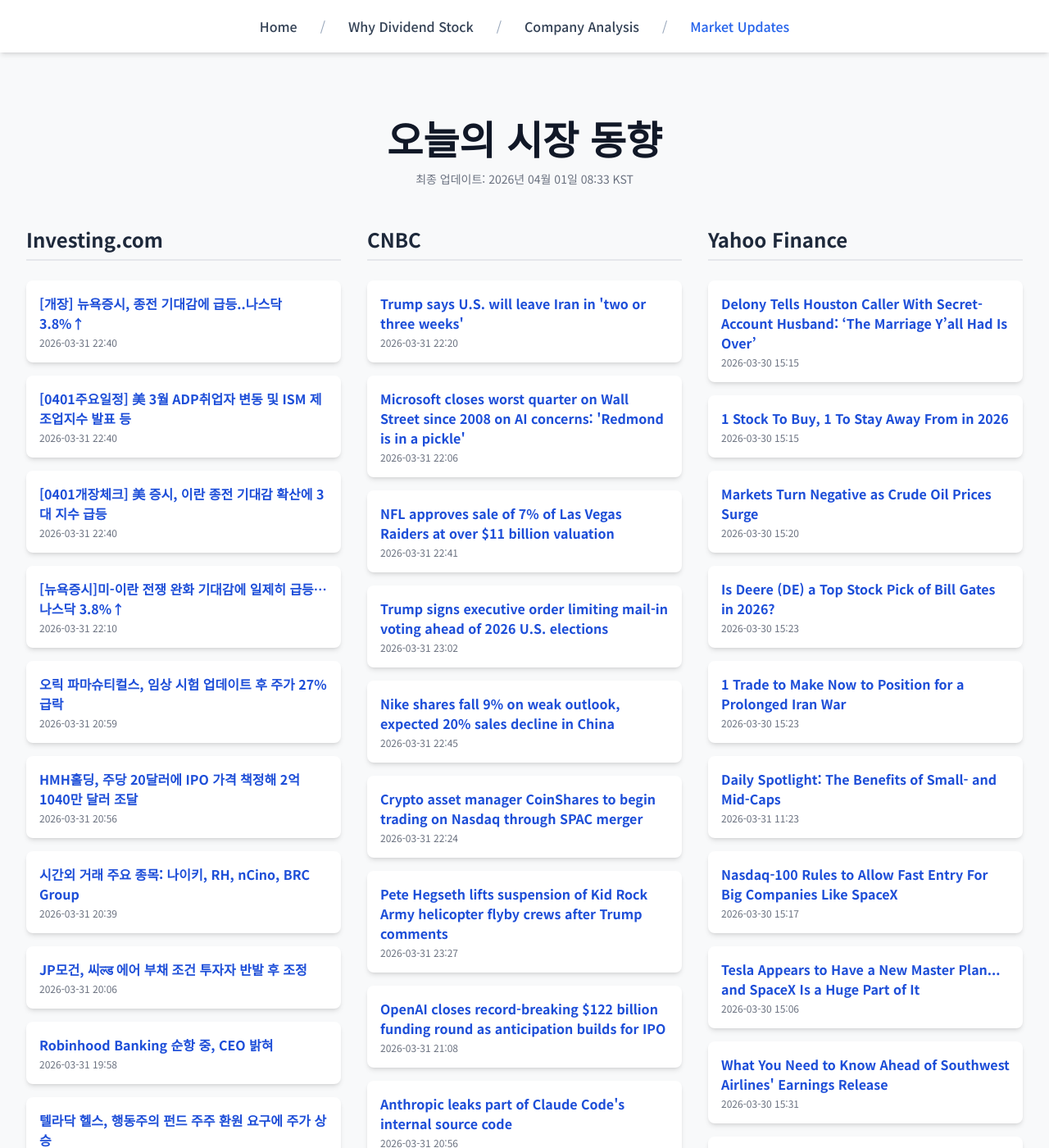
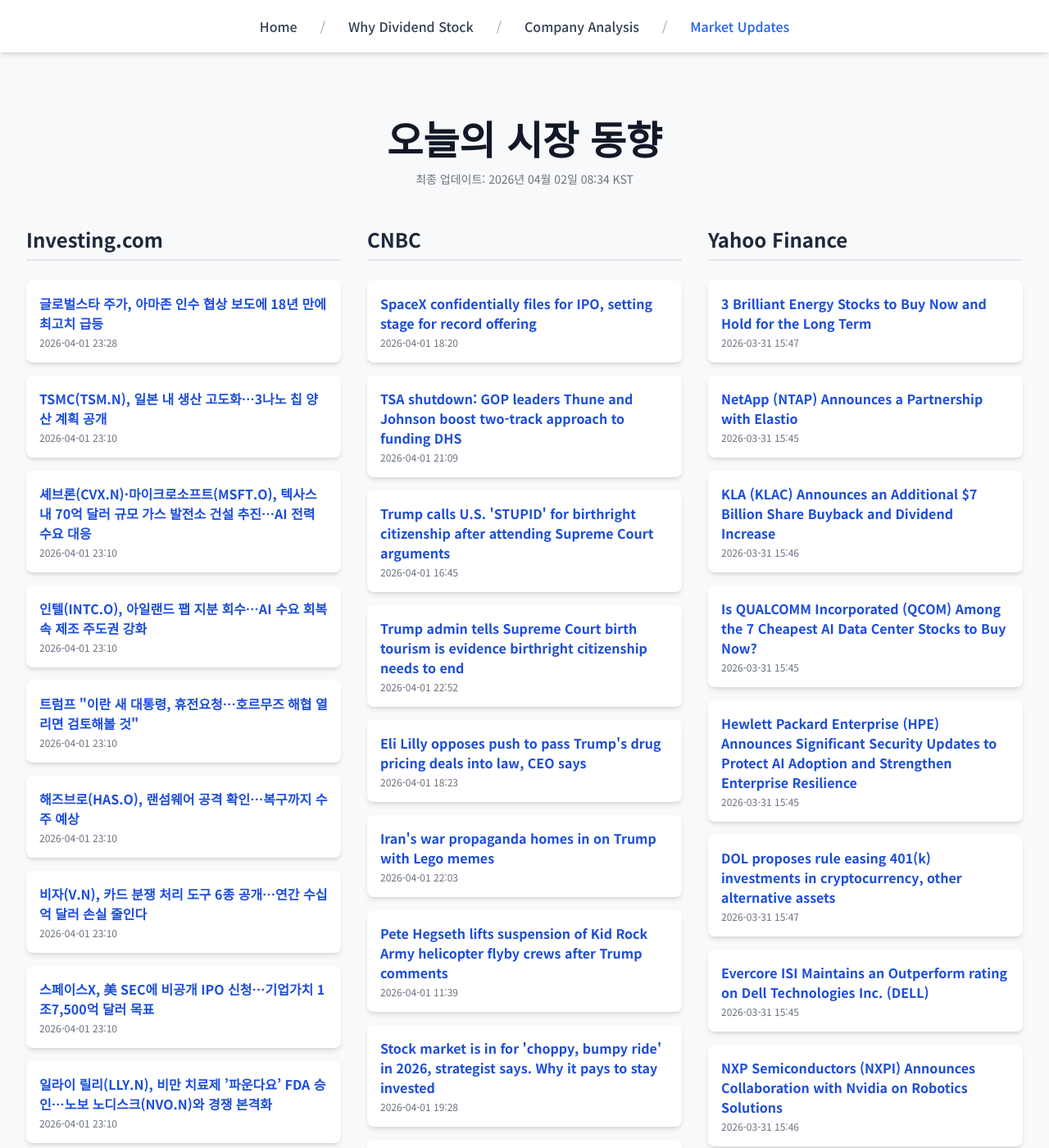
Before and after one commit to Kay-Hwang/my-company-analysis, a Jekyll site: the page built from market-updates.html, in a window 1280 px wide and 1400 px high. Shown: the whole window at 82% size. Built offline with Jekyll 4.4.1, drawn with Linux system fonts in a browser that asks for light colours; nearby versions of some CDN libraries; a script that is not in the unit is left out; some of the changed text lies outside the part shown.

Commit message:
Update daily data

```diff
--- a/_data/latest_data.json
+++ b/_data/latest_data.json
@@ -1,190 +1,190 @@
 {
-  "lastUpdated": "2026년 04월 01일 08:33 KST",
+  "lastUpdated": "2026년 04월 02일 08:34 KST",
   "news": {
     "investing": [
       {
-        "title": "[개장] 뉴욕증시, 종전 기대감에 급등..나스닥 3.8%↑",
-        "link": "https://kr.investing.com/news/stock-market-news/article-1885533",
-        "pubDate": "2026-03-31 22:40:46",
-        "summary": "[개장] 뉴욕증시, 종전 기대감에 급등..나스닥 3.8%↑"
+        "title": "글로벌스타 주가, 아마존 인수 협상 보도에 18년 만에 최고치 급등",
+        "link": "https://kr.investing.com/news/stock-market-news/article-1887277",
+        "pubDate": "2026-04-01 23:28:23",
+        "summary": "글로벌스타 주가, 아마존 인수 협상 보도에 18년 만에 최고치 급등"
       },
       {
-        "title": "[0401주요일정] 美 3월 ADP취업자 변동 및 ISM 제조업지수 발표 등",
-        "link": "https://kr.investing.com/news/stock-market-news/article-1885532",
-        "pubDate": "2026-03-31 22:40:10",
-        "summary": "[0401주요일정] 美 3월 ADP취업자 변동 및 ISM 제조업지수 발표 등"
+        "title": "TSMC(TSM.N), 일본 내 생산 고도화…3나노 칩 양산 계획 공개",
+        "link": "https://kr.investing.com/news/stock-market-news/article-1887264",
+        "pubDate": "2026-04-01 23:10:38",
+        "summary": "TSMC(TSM.N), 일본 내 생산 고도화…3나노 칩 양산 계획 공개"
       },
       {
-        "title": "[0401개장체크] 美 증시, 이란 종전 기대감 확산에 3대 지수 급등",
-        "link": "https://kr.investing.com/news/stock-market-news/article-1885531",
-        "pubDate": "2026-03-31 22:40:09",
-        "summary": "[0401개장체크] 美 증시, 이란 종전 기대감 확산에 3대 지수 급등"
+        "title": "셰브론(CVX.N)·마이크로소프트(MSFT.O), 텍사스 내 70억 달러 규모 가스 발전소 건설 추진…AI 전력 수요 대응",
+        "link": "https://kr.investing.com/news/stock-market-news/article-1887263",
+        "pubDate": "2026-04-01 23:10:38",
+        "summary": "셰브론(CVX.N)·마이크로소프트(MSFT.O), 텍사스 내 70억 달러 규모 가스 발전소 건설 추진…AI 전력 수요 대응"
       },
       {
-        "title": "[뉴욕증시]미-이란 전쟁 완화 기대감에 일제히 급등…나스닥 3.8%↑",
-        "link": "https://kr.investing.com/news/stock-market-news/article-1885515",
-        "pubDate": "2026-03-31 22:10:28",
-        "summary": "[뉴욕증시]미-이란 전쟁 완화 기대감에 일제히 급등…나스닥 3.8%↑"
+        "title": "인텔(INTC.O), 아일랜드 팹 지분 회수…AI 수요 회복 속 제조 주도권 강화",
+        "link": "https://kr.investing.com/news/stock-market-news/article-1887262",
+        "pubDate": "2026-04-01 23:10:37",
+        "summary": "인텔(INTC.O), 아일랜드 팹 지분 회수…AI 수요 회복 속 제조 주도권 강화"
       },
       {
-        "title": "오릭 파마슈티컬스, 임상 시험 업데이트 후 주가 27% 급락",
-        "link": "https://kr.investing.com/news/stock-market-news/article-93CH-1885409",
-        "pubDate": "2026-03-31 20:59:53",
-        "summary": "오릭 파마슈티컬스, 임상 시험 업데이트 후 주가 27% 급락"
+        "title": "트럼프 \"이란 새 대통령, 휴전요청…호르무즈 해협 열리면 검토해볼 것\"",
+        "link": "https://kr.investing.com/news/stock-market-news/article-1887261",
+        "pubDate": "2026-04-01 23:10:37",
+        "summary": "트럼프 \"이란 새 대통령, 휴전요청…호르무즈 해협 열리면 검토해볼 것\""
       },
       {
-        "title": "HMH홀딩, 주당 20달러에 IPO 가격 책정해 2억1040만 달러 조달",
-        "link": "https://kr.investing.com/news/stock-market-news/article-432SI-1885405",
-        "pubDate": "2026-03-31 20:56:08",
-        "summary": "HMH홀딩, 주당 20달러에 IPO 가격 책정해 2억1040만 달러 조달"
+        "title": "해즈브로(HAS.O), 랜섬웨어 공격 확인…복구까지 수주 예상",
+        "link": "https://kr.investing.com/news/stock-market-news/article-1887260",
+        "pubDate": "2026-04-01 23:10:37",
+        "summary": "해즈브로(HAS.O), 랜섬웨어 공격 확인…복구까지 수주 예상"
       },
       {
-        "title": "시간외 거래 주요 종목: 나이키, RH, nCino, BRC Group",
-        "link": "https://kr.investing.com/news/stock-market-news/article-432SI-1885370",
-        "pubDate": "2026-03-31 20:39:03",
-        "summary": "시간외 거래 주요 종목: 나이키, RH, nCino, BRC Group"
+        "title": "비자(V.N), 카드 분쟁 처리 도구 6종 공개…연간 수십억 달러 손실 줄인다",
+        "link": "https://kr.investing.com/news/stock-market-news/article-1887259",
+        "pubDate": "2026-04-01 23:10:37",
+        "summary": "비자(V.N), 카드 분쟁 처리 도구 6종 공개…연간 수십억 달러 손실 줄인다"
       },
       {
-        "title": "JP모건, 씨ल्ड 에어 부채 조건 투자자 반발 후 조정",
-        "link": "https://kr.investing.com/news/stock-market-news/article-93CH-1885285",
-        "pubDate": "2026-03-31 20:06:01",
-        "summary": "JP모건, 씨ल्ड 에어 부채 조건 투자자 반발 후 조정"
+        "title": "스페이스X, 美 SEC에 비공개 IPO 신청…기업가치 1조7,500억 달러 목표",
+        "link": "https://kr.investing.com/news/stock-market-news/article-1887258",
+        "pubDate": "2026-04-01 23:10:36",
+        "summary": "스페이스X, 美 SEC에 비공개 IPO 신청…기업가치 1조7,500억 달러 목표"
       },
       {
-        "title": "Robinhood Banking 순항 중, CEO 밝혀",
-        "link": "https://kr.investing.com/news/stock-market-news/article-93CH-1885275",
-        "pubDate": "2026-03-31 19:58:15",
-        "summary": "Robinhood Banking 순항 중, CEO 밝혀"
+        "title": "일라이 릴리(LLY.N), 비만 치료제 ’파운다요’ FDA 승인…노보 노디스크(NVO.N)와 경쟁 본격화",
+        "link": "https://kr.investing.com/news/stock-market-news/article-1887257",
+        "pubDate": "2026-04-01 23:10:36",
+        "summary": "일라이 릴리(LLY.N), 비만 치료제 ’파운다요’ FDA 승인…노보 노디스크(NVO.N)와 경쟁 본격화"
       },
       {
-        "title": "텔라닥 헬스, 행동주의 펀드 주주 환원 요구에 주가 상승",
-        "link": "https://kr.investing.com/news/stock-market-news/article-93CH-1885218",
-        "pubDate": "2026-03-31 18:23:41",
-        "summary": "텔라닥 헬스, 행동주의 펀드 주주 환원 요구에 주가 상승"
+        "title": "[분석] 2월 반도체 중심 수출 버팀목..양호한 1분기 경제성장률 예상",
+        "link": "https://kr.investing.com/news/stock-market-news/article-1887256",
+        "pubDate": "2026-04-01 23:10:36",
+        "summary": "[분석] 2월 반도체 중심 수출 버팀목..양호한 1분기 경제성장률 예상"
       }
     ],
     "cnbc": [
       {
-        "title": "Trump says U.S. will leave Iran in 'two or three weeks'",
-        "link": "https://www.cnbc.com/2026/03/31/trump-iran-war.html",
-        "pubDate": "Tue, 31 Mar 2026 22:20:00 GMT",
-        "summary": "Trump says U.S. will leave Iran in 'two or three weeks'"
+        "title": "SpaceX confidentially files for IPO, setting stage for record offering",
+        "link": "https://www.cnbc.com/2026/04/01/spacex-confidentially-files-for-ipo-setting-stage-for-record-offering.html",
+        "pubDate": "Wed, 01 Apr 2026 18:20:27 GMT",
+        "summary": "Elon Musk's SpaceX is reportedly targeting a valuation of around $1.75 trillion in its forthcoming IPO."
       },
       {
-        "title": "Microsoft closes worst quarter on Wall Street since 2008 on AI concerns: 'Redmond is in a pickle'",
-        "link": "https://www.cnbc.com/2026/03/31/microsofts-stock-closes-worst-quarter-since-2008-financial-crisis.html",
-        "pubDate": "Tue, 31 Mar 2026 22:06:16 GMT",
-        "summary": "With Microsoft losing almost a quarter of its value this year, investors have reset the company's earnings multiple to the lowest since late 2022."
+        "title": "TSA shutdown: GOP leaders Thune and Johnson boost two-track approach to funding DHS",
+        "link": "https://www.cnbc.com/2026/04/01/tsa-shutdown-dhs-homeland.html",
+        "pubDate": "Wed, 01 Apr 2026 21:09:38 GMT",
+        "summary": "Funding for the Department of Homeland Security — including the TSA — lapsed in February, over Democratic concerns about the agency's immigration enforcement."
       },
       {
-        "title": "NFL approves sale of 7% of Las Vegas Raiders at over $11 billion valuation",
-        "link": "https://www.cnbc.com/2026/03/31/nfl-approves-sale-of-7percent-of-las-vegas-raiders-at-over-11-billion-valuation.html",
-        "pubDate": "Tue, 31 Mar 2026 22:41:23 GMT",
-        "summary": "The National Football League has approved the sale of 7% of the Las Vegas Raiders at a valuation of more than $11 billion."
+        "title": "Trump calls U.S. 'STUPID' for birthright citizenship after attending Supreme Court arguments",
+        "link": "https://www.cnbc.com/2026/04/01/trump-supreme-court-birthright-citizenship.html",
+        "pubDate": "Wed, 01 Apr 2026 16:45:51 GMT",
+        "summary": "Trump's executive order says babies born in the U.S. are not entitled to citizenship if their parents are illegal immigrants or undocumented workers."
       },
       {
-        "title": "Trump signs executive order limiting mail-in voting ahead of 2026 U.S. elections",
-        "link": "https://www.cnbc.com/2026/03/31/trump-mail-in-voting-executive-order.html",
-        "pubDate": "Tue, 31 Mar 2026 23:02:29 GMT",
-        "summary": "Trump has put pressure on Congress to pass the SAVE America Act, a measure that would require photo identification and proof of U.S. citizenship to vote."
+        "title": "Trump admin tells Supreme Court birth tourism is evidence birthright citizenship needs to end",
+        "link": "https://www.cnbc.com/2026/04/01/supreme-court-birthright-citizenship-birth-tourism.html",
+        "pubDate": "Wed, 01 Apr 2026 22:52:28 GMT",
+        "summary": "\"Birth tourism\" is the practice of pregnant women traveling to the U.S. with the intention of giving birth and obtaining U.S. citizenship for their child."
       },
       {
-        "title": "Nike shares fall 9% on weak outlook, expected 20% sales decline in China",
-        "link": "https://www.cnbc.com/2026/03/31/nike-nke-earnings-q3-2026.html",
-        "pubDate": "Tue, 31 Mar 2026 22:45:18 GMT",
-        "summary": "Nike has shown some gains in North America, its largest market, amid its turnaround, but the strength was offset by weakness in China."
+        "title": "Eli Lilly opposes push to pass Trump's drug pricing deals into law, CEO says",
+        "link": "https://www.cnbc.com/2026/04/01/eli-lilly-opposes-trump-mfn-drug-pricing-law-ceo-ricks-says.html",
+        "pubDate": "Wed, 01 Apr 2026 18:23:44 GMT",
+        "summary": "Eli Lilly opposes the White House's push to codify \"most favored nation\" drug pricing into law, CEO Dave Ricks said in an interview with CNBC."
       },
       {
-        "title": "Crypto asset manager CoinShares to begin trading on Nasdaq through SPAC merger",
-        "link": "https://www.cnbc.com/2026/03/31/crypto-asset-manager-coinshares-to-begin-trading-on-nasdaq-through-spac-merger.html",
-        "pubDate": "Tue, 31 Mar 2026 22:24:29 GMT",
-        "summary": "CoinShares is merging with Vine Hill Capital to form the holding company CoinShares PLC in a deal valuing the business at about $1.2 billion."
+        "title": "Iran's war propaganda homes in on Trump with Lego memes",
+        "link": "https://www.cnbc.com/2026/04/01/iran-war-social-media-meme-propaganda.html",
+        "pubDate": "Wed, 01 Apr 2026 22:03:58 GMT",
+        "summary": "Iranian propaganda is also homing in on the war's destabilizing impact on the global economy and energy prices, which have shot up in the U.S."
       },
       {
         "title": "Pete Hegseth lifts suspension of Kid Rock Army helicopter flyby crews after Trump comments",
         "link": "https://www.cnbc.com/2026/03/31/kid-rock-army-helicopter-suspended.html",
-        "pubDate": "Tue, 31 Mar 2026 23:27:47 GMT",
+        "pubDate": "Wed, 01 Apr 2026 11:39:58 GMT",
         "summary": "Kid Rock is a prominent supporter of President Donald Trump and performed at the 2024 Republican National Convention."
       },
       {
-        "title": "OpenAI closes record-breaking $122 billion funding round as anticipation builds for IPO",
-        "link": "https://www.cnbc.com/2026/03/31/openai-funding-round-ipo.html",
-        "pubDate": "Tue, 31 Mar 2026 21:08:30 GMT",
-        "summary": "The round totaled $122 billion of committed capital, up from the $110 billion figure that was previously announced."
+        "title": "Stock market is in for 'choppy, bumpy ride' in 2026, strategist says. Why it pays to stay invested",
+        "link": "https://www.cnbc.com/2026/04/01/investors-stock-market-volatility.html",
+        "pubDate": "Wed, 01 Apr 2026 19:28:49 GMT",
+        "summary": "The market's worst days are often followed by the best days, according to JPMorgan Asset Management data. Investors who stay the course stand to gain the most."
       },
       {
-        "title": "Anthropic leaks part of Claude Code's internal source code",
-        "link": "https://www.cnbc.com/2026/03/31/anthropic-leak-claude-code-internal-source.html",
-        "pubDate": "Tue, 31 Mar 2026 20:56:59 GMT",
-        "summary": "Claude Code has seen massive adoption over the last year, and its run-rate revenue had swelled to more than $2.5 billion as of February."
+        "title": "Trump is paying TSA agents — but where is the money coming from?",
+        "link": "https://www.cnbc.com/2026/04/01/tsa-trump-dhs-shutdown-airports.html",
+        "pubDate": "Wed, 01 Apr 2026 20:28:56 GMT",
+        "summary": "President Donald Trump has said he is drawing from unspent funds in last year's tax and spending bill to pay TSA agents."
       },
       {
-        "title": "Social Security needs money to fix its shortfall. The question is, who will pay?",
-        "link": "https://www.cnbc.com/2026/03/31/social-security-shortfall-who-will-pay.html",
-        "pubDate": "Tue, 31 Mar 2026 18:58:39 GMT",
-        "summary": "Social Security's retirement trust fund may run out of money in 2032, according to the latest projections. Lawmakers have some ideas for how to fix the program."
+        "title": "Walmart-owned Sam's Club raises its annual membership fee to $60",
+        "link": "https://www.cnbc.com/2026/04/01/sam.html",
+        "pubDate": "Wed, 01 Apr 2026 20:46:37 GMT",
+        "summary": "Sam's Club is hiking membership fees as its annual sales and membership grow and as high gas prices call attention to one of its key perks."
       }
     ],
     "yahoo": [
       {
-        "title": "Delony Tells Houston Caller With Secret-Account Husband: ‘The Marriage Y’all Had Is Over’",
-        "link": "https://finance.yahoo.com/markets/articles/delony-tells-houston-caller-secret-151506918.html",
-        "pubDate": "2026-03-30T15:15:06Z",
-        "summary": "Delony Tells Houston Caller With Secret-Account Husband: ‘The Marriage Y’all Had Is Over’"
+        "title": "3 Brilliant Energy Stocks to Buy Now and Hold for the Long Term",
+        "link": "https://finance.yahoo.com/sectors/energy/articles/3-brilliant-energy-stocks-buy-154700259.html",
+        "pubDate": "2026-03-31T15:47:00Z",
+        "summary": "3 Brilliant Energy Stocks to Buy Now and Hold for the Long Term"
       },
       {
-        "title": "1 Stock To Buy, 1 To Stay Away From in 2026",
-        "link": "https://finance.yahoo.com/markets/stocks/articles/1-stock-buy-1-stay-151551942.html",
-        "pubDate": "2026-03-30T15:15:51Z",
-        "summary": "1 Stock To Buy, 1 To Stay Away From in 2026"
+        "title": "NetApp (NTAP) Announces a Partnership with Elastio",
+        "link": "https://finance.yahoo.com/markets/stocks/articles/netapp-ntap-announces-partnership-elastio-154546374.html",
+        "pubDate": "2026-03-31T15:45:46Z",
+        "summary": "NetApp (NTAP) Announces a Partnership with Elastio"
       },
       {
-        "title": "Markets Turn Negative as Crude Oil Prices Surge",
-        "link": "https://finance.yahoo.com/markets/commodities/articles/markets-turn-negative-crude-oil-152055774.html",
-        "pubDate": "2026-03-30T15:20:55Z",
-        "summary": "Markets Turn Negative as Crude Oil Prices Surge"
+        "title": "KLA (KLAC) Announces an Additional $7 Billion Share Buyback and Dividend Increase",
+        "link": "https://finance.yahoo.com/markets/stocks/articles/kla-klac-announces-additional-7-154617655.html",
+        "pubDate": "2026-03-31T15:46:17Z",
+        "summary": "KLA (KLAC) Announces an Additional $7 Billion Share Buyback and Dividend Increase"
       },
       {
-        "title": "Is Deere (DE) a Top Stock Pick of Bill Gates in 2026?",
-        "link": "https://finance.yahoo.com/markets/stocks/articles/deere-top-stock-pick-bill-152348082.html",
-        "pubDate": "2026-03-30T15:23:48Z",
-        "summary": "Is Deere (DE) a Top Stock Pick of Bill Gates in 2026?"
+        "title": "Is QUALCOMM Incorporated (QCOM) Among the 7 Cheapest AI Data Center Stocks to Buy Now?",
+        "link": "https://finance.yahoo.com/markets/stocks/articles/qualcomm-incorporated-qcom-among-7-154538291.html",
+        "pubDate": "2026-03-31T15:45:38Z",
+        "summary": "Is QUALCOMM Incorporated (QCOM) Among the 7 Cheapest AI Data Center Stocks to Buy Now?"
       },
       {
-        "title": "1 Trade to Make Now to Position for a Prolonged Iran War",
-        "link": "https://finance.yahoo.com/markets/currencies/articles/1-trade-now-position-prolonged-152306303.html",
-        "pubDate": "2026-03-30T15:23:06Z",
-        "summary": "1 Trade to Make Now to Position for a Prolonged Iran War"
+        "title": "Hewlett Packard Enterprise (HPE) Announces Significant Security Updates to Protect AI Adoption and Strengthen Enterprise Resilience",
+        "link": "https://finance.yahoo.com/sectors/technology/articles/hewlett-packard-enterprise-hpe-announces-154530695.html",
+        "pubDate": "2026-03-31T15:45:30Z",
+        "summary": "Hewlett Packard Enterprise (HPE) Announces Significant Security Updates to Protect AI Adoption and Strengthen Enterprise Resilience"
       },
       {
-        "title": "Daily Spotlight: The Benefits of Small- and Mid-Caps",
-        "link": "https://finance.yahoo.com/research/reports/ARGUS_46593_MarketOutlook_1774956212000?yptr=yahoo&ncid=yahooproperties_plusresear_nm5q6ze1cei",
-        "pubDate": "2026-03-31T11:23:32Z",
-        "summary": "Daily Spotlight: The Benefits of Small- and Mid-Caps"
+        "title": "DOL proposes rule easing 401(k) investments in cryptocurrency, other alternative assets",
+        "link": "https://finance.yahoo.com/markets/crypto/articles/dol-proposes-rule-easing-401-154700409.html",
+        "pubDate": "2026-03-31T15:47:00Z",
+        "summary": "DOL proposes rule easing 401(k) investments in cryptocurrency, other alternative assets"
       },
       {
-        "title": "Nasdaq-100 Rules to Allow Fast Entry For Big Companies Like SpaceX",
-        "link": "https://www.wsj.com/livecoverage/stock-market-today-dow-sp-500-nasdaq-03-30-2026/card/nasdaq-100-rules-to-allow-fast-entry-for-big-companies-like-spacex-i5ef2pvVyldPDQa6bHws?siteid=yhoof2&yptr=yahoo",
-        "pubDate": "2026-03-30T15:17:00Z",
-        "summary": "Nasdaq-100 Rules to Allow Fast Entry For Big Companies Like SpaceX"
+        "title": "Evercore ISI Maintains an Outperform rating on Dell Technologies Inc. (DELL)",
+        "link": "https://finance.yahoo.com/markets/stocks/articles/evercore-isi-maintains-outperform-rating-154554100.html",
+        "pubDate": "2026-03-31T15:45:54Z",
+        "summary": "Evercore ISI Maintains an Outperform rating on Dell Technologies Inc. (DELL)"
       },
       {
-        "title": "Tesla Appears to Have a New Master Plan... and SpaceX Is a Huge Part of It",
-        "link": "https://finance.yahoo.com/markets/stocks/articles/tesla-appears-master-plan-spacex-150651232.html",
-        "pubDate": "2026-03-30T15:06:51Z",
-        "summary": "Tesla Appears to Have a New Master Plan... and SpaceX Is a Huge Part of It"
+        "title": "NXP Semiconductors (NXPI) Announces Collaboration with Nvidia on Robotics Solutions",
+        "link": "https://finance.yahoo.com/markets/stocks/articles/nxp-semiconductors-nxpi-announces-collaboration-154606080.html",
+        "pubDate": "2026-03-31T15:46:06Z",
+        "summary": "NXP Semiconductors (NXPI) Announces Collaboration with Nvidia on Robotics Solutions"
       },
       {
-        "title": "What You Need to Know Ahead of Southwest Airlines' Earnings Release",
-        "link": "https://finance.yahoo.com/markets/stocks/articles/know-ahead-southwest-airlines-earnings-153155402.html",
-        "pubDate": "2026-03-30T15:31:55Z",
-        "summary": "What You Need to Know Ahead of Southwest Airlines' Earnings Release"
+        "title": "Is Micron Technology (MU) one of the 7 Cheapest AI Data Center Stocks to Buy Now?",
+        "link": "https://finance.yahoo.com/markets/stocks/articles/micron-technology-mu-one-7-154520817.html",
+        "pubDate": "2026-03-31T15:45:20Z",
+        "summary": "Is Micron Technology (MU) one of the 7 Cheapest AI Data Center Stocks to Buy Now?"
       },
       {
-        "title": "GE Vernova's Quarterly Earnings Preview: What You Need to Know",
-        "link": "https://finance.yahoo.com/sectors/energy/articles/ge-vernovas-quarterly-earnings-preview-145900719.html",
-        "pubDate": "2026-03-30T14:59:00Z",
-        "summary": "GE Vernova's Quarterly Earnings Preview: What You Need to Know"
+        "title": "Is Super Micro Computer, Inc. (SMCI) Among the 7 Cheapest AI Data Center Stocks to Buy Now?",
+        "link": "https://finance.yahoo.com/markets/stocks/articles/super-micro-computer-inc-smci-154520490.html",
+        "pubDate": "2026-03-31T15:45:20Z",
+        "summary": "Is Super Micro Computer, Inc. (SMCI) Among the 7 Cheapest AI Data Center Stocks to Buy Now?"
       }
     ]
   }
```
